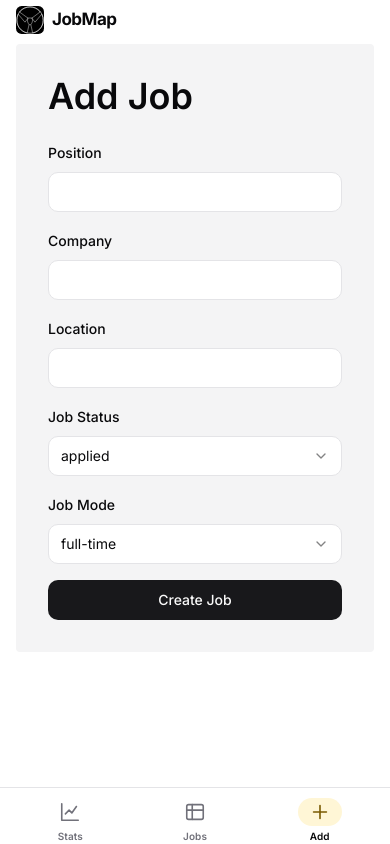
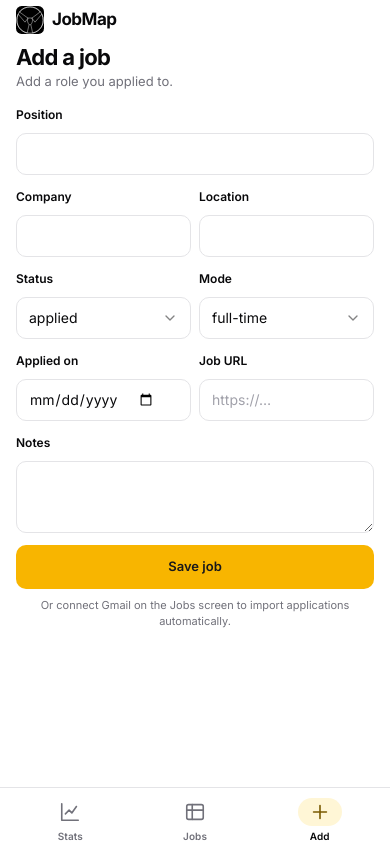
Before and after one commit to Rhythm1710/JobMap, a Next.js app in the folder frontend/: page /add-job in a window 390 px wide. Built offline with nearby package versions, Linux system fonts and the light colour scheme.

Commit message:
Fix the phone landing page and add-job form (#6)
Remove the h-screen hero gap on phones and lay out the add-job form to the approved two-column mobile frame with 42px controls and a full-width Save job button. Desktop is unchanged.

```diff
--- a/frontend/app/page.tsx
+++ b/frontend/app/page.tsx
@@ -13,7 +13,7 @@ export default function Home() {
           alt="Logo"
         />
       </header>
-      <section className="max-w-6xl mx-auto px-4 sm:px-8 h-screen -mt-20 grid lg:grid-cols-[1fr,400px] items-center">
+      <section className="max-w-6xl mx-auto grid items-center px-4 py-8 sm:px-8 lg:h-screen lg:-mt-20 lg:grid-cols-[1fr,400px] lg:py-0">
         <div>
           <h1 className="capitalize text-4xl text-[#F8B500] md:text-7xl font-bold">
             job <span className="text-[#F8B500]">tracking</span>
@@ -25,7 +25,7 @@ export default function Home() {
           </p>
           <Button
             asChild
-            className="mt-7"
+            className="mt-7 h-11 lg:h-10"
           >
             <Link href="/add-job">Get Started</Link>
           </Button>
--- a/frontend/components/CreateJobForm.tsx
+++ b/frontend/components/CreateJobForm.tsx
@@ -13,7 +13,11 @@ import {
 
 import { Form } from '@/components/ui/form';
 import { Button } from './ui/button';
-import { CustomFormField, CustomFormSelect } from './FormComponents';
+import {
+  CustomFormField,
+  CustomFormSelect,
+  CustomFormTextarea,
+} from './FormComponents';
 
 import { useMutation, useQueryClient } from '@tanstack/react-query';
 import { createJobAction } from '@/utils/actions';
@@ -51,34 +55,63 @@ function CreateJobForm() {
   }
   return (
     <Form {...form}>
-      <form
-        className='bg-muted p-8 rounded'
-        onSubmit={form.handleSubmit(onSubmit)}
-      >
-        <h2 className='capitalize font-semibold text-4xl mb-6'>add job</h2>
-        <div className='grid gap-4 md:grid-cols-2 lg:grid-cols-3 items-start'>
-          <CustomFormField name='position' control={form.control} />
-          <CustomFormField name='company' control={form.control} />
-          <CustomFormField name='location' control={form.control} />
+      <form onSubmit={form.handleSubmit(onSubmit)}>
+        <div className='pb-2.5 md:hidden'>
+          <h1 className='text-[22px] font-bold leading-[1.2] tracking-[-0.03em] text-[#09090B]'>
+            Add a job
+          </h1>
+          <p className='mt-0.5 text-[13px] leading-[1.4] text-[#71717A]'>
+            Add a role you applied to.
+          </p>
+        </div>
+        <div className='md:rounded md:bg-muted md:p-8'>
+          <h2 className='mb-6 hidden text-4xl font-semibold capitalize md:block'>add job</h2>
+          <div className='grid grid-cols-2 items-start gap-2 md:gap-4 lg:grid-cols-3'>
+            <div className='col-span-2 md:col-span-1'>
+              <CustomFormField name='position' control={form.control} labelText='Position' />
+            </div>
+            <CustomFormField name='company' control={form.control} labelText='Company' />
+            <CustomFormField name='location' control={form.control} labelText='Location' />
             <CustomFormSelect
               name='status'
               control={form.control}
-            labelText='job status'
+              labelText='Status'
               items={Object.values(JobStatus)}
             />
             <CustomFormSelect
               name='mode'
               control={form.control}
-            labelText='job mode'
+              labelText='Mode'
               items={Object.values(JobMode)}
             />
+            <CustomFormField
+              name='appliedAt'
+              control={form.control}
+              labelText='Applied on'
+              labelClassName='!normal-case'
+              type='date'
+            />
+            <CustomFormField
+              name='jobUrl'
+              control={form.control}
+              labelText='Job URL'
+              labelClassName='!normal-case'
+              type='url'
+              placeholder='https://…'
+            />
+            <CustomFormTextarea name='notes' control={form.control} labelText='Notes' />
             <Button
               type='submit'
-            className='self-end capitalize'
+              className='col-span-2 mt-1 h-11 w-full border-transparent bg-[#F8B500] text-[13px] font-semibold text-[#18181B] hover:bg-[#F8B500]/90 md:col-span-1 md:mt-0 md:h-10 md:w-auto md:self-end md:border-primary md:bg-primary md:text-primary-foreground'
               disabled={isPending}
             >
-            {isPending ? 'loading...' : 'create job'}
+              <span className='md:hidden'>{isPending ? 'Saving...' : 'Save job'}</span>
+              <span className='hidden capitalize md:inline'>{isPending ? 'loading...' : 'create job'}</span>
             </Button>
+            <p className='col-span-2 text-center text-[11px] text-[#71717A] md:hidden'>
+              Or connect Gmail on the Jobs screen to import applications automatically.
+            </p>
+          </div>
         </div>
       </form>
     </Form>
--- a/frontend/components/FormComponents.tsx
+++ b/frontend/components/FormComponents.tsx
@@ -20,24 +20,36 @@ type CustomFormFieldProps = {
   name: string;
   control: Control<any>;
   labelText?: string;
+  labelClassName?: string;
   type?: string;
+  placeholder?: string;
 };
 
 export function CustomFormField({
   name,
   control,
   labelText,
+  labelClassName,
   type = 'text',
+  placeholder,
 }: CustomFormFieldProps) {
   return (
     <FormField
       control={control}
       name={name}
       render={({ field }) => (
-        <FormItem>
-          <FormLabel className='capitalize'>{labelText || name}</FormLabel>
+        <FormItem className='min-w-0 gap-1.5'>
+          <FormLabel className={`capitalize text-[12px] font-semibold text-[#09090B] md:text-sm md:font-medium ${labelClassName ?? ''}`}>
+            {labelText || name}
+          </FormLabel>
           <FormControl>
-            <Input type={type} {...field} value={field.value ?? ''} />
+            <Input
+              type={type}
+              placeholder={placeholder}
+              className='h-[42px] min-w-0 rounded-[10px] border-[#E4E4E7] px-3 text-[14px] placeholder:text-[#A1A1AA] md:h-10 md:rounded-md'
+              {...field}
+              value={field.value ?? ''}
+            />
           </FormControl>
           <FormMessage />
         </FormItem>
@@ -62,10 +74,16 @@ export function CustomFormTextarea({
       control={control}
       name={name}
       render={({ field }) => (
-        <FormItem className='md:col-span-2 lg:col-span-3'>
-          <FormLabel className='capitalize'>{labelText || name}</FormLabel>
+        <FormItem className='col-span-2 min-w-0 gap-1.5 lg:col-span-3'>
+          <FormLabel className='text-[12px] font-semibold capitalize text-[#09090B] md:text-sm md:font-medium'>
+            {labelText || name}
+          </FormLabel>
           <FormControl>
-            <Textarea {...field} value={field.value ?? ''} />
+            <Textarea
+              className='h-[72px] min-h-0 min-w-0 rounded-[10px] border-[#E4E4E7] px-3 py-2.5 text-[14px] md:h-auto md:min-h-[96px] md:rounded-md'
+              {...field}
+              value={field.value ?? ''}
+            />
           </FormControl>
           <FormMessage />
         </FormItem>
@@ -92,11 +110,13 @@ export function CustomFormSelect({
       control={control}
       name={name}
       render={({ field }) => (
-        <FormItem>
-          <FormLabel className='capitalize'>{labelText || name}</FormLabel>
+        <FormItem className='min-w-0 gap-1.5'>
+          <FormLabel className='text-[12px] font-semibold capitalize text-[#09090B] md:text-sm md:font-medium'>
+            {labelText || name}
+          </FormLabel>
           <Select onValueChange={field.onChange} value={field.value}>
             <FormControl>
-              <SelectTrigger>
+              <SelectTrigger className='h-[42px] rounded-[10px] border-[#E4E4E7] text-[14px] md:h-10 md:rounded-md'>
                 <SelectValue />
               </SelectTrigger>
             </FormControl>
```
Lines whose indentation alone changed are shown as unchanged.
